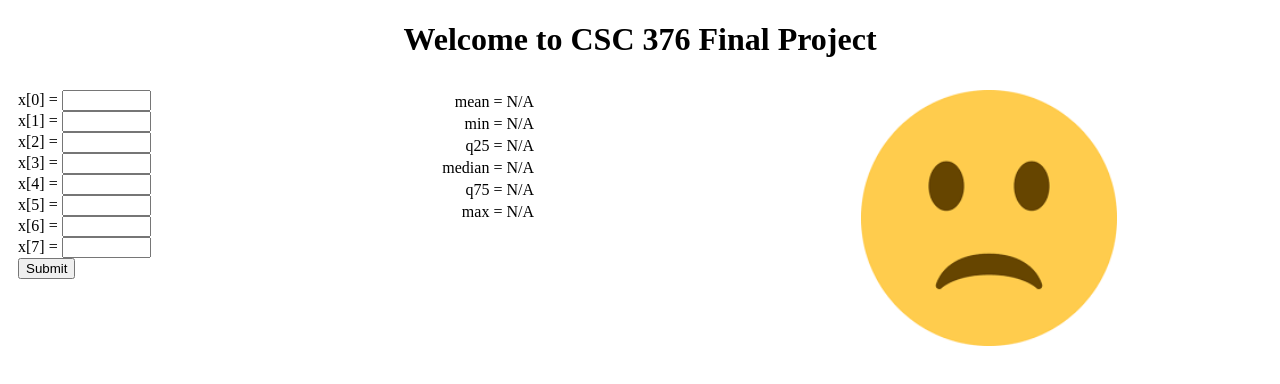
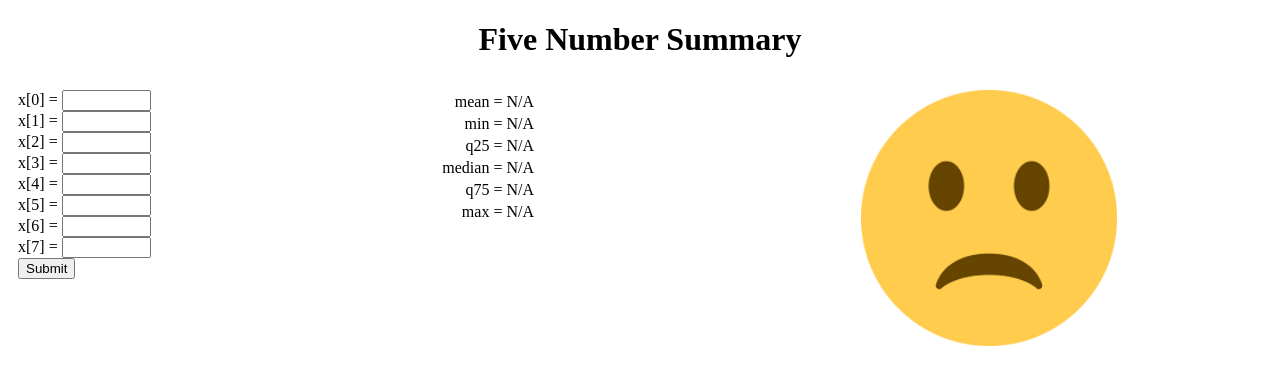
Before and after one commit to dulfig/C-_HttpServer_FiveNumSum, a plain HTML site: page error.html in a window 1280 px wide. Drawn offline with Linux system fonts and the light colour scheme.

Commit message:
Update error.html

```diff
--- a/error.html
+++ b/error.html
@@ -1,7 +1,7 @@
 <!DOCTYPE HTML>
 <html>
  <head>
-  <title>Welcome to CSC 376 Final Project</title>
+  <title>Five Number Summary</title>
   <meta name="viewport" content="width=device-width, initial-scale=1"/>
   <style>
   * {
@@ -32,7 +32,7 @@
   </style>
  </head>
  <body>
-  <h1>Welcome to CSC 376 Final Project</h1>
+  <h1>Five Number Summary</h1>
    <div class="row">
     <div class="column">
      <form action="numericAxisStats.swt">
```
